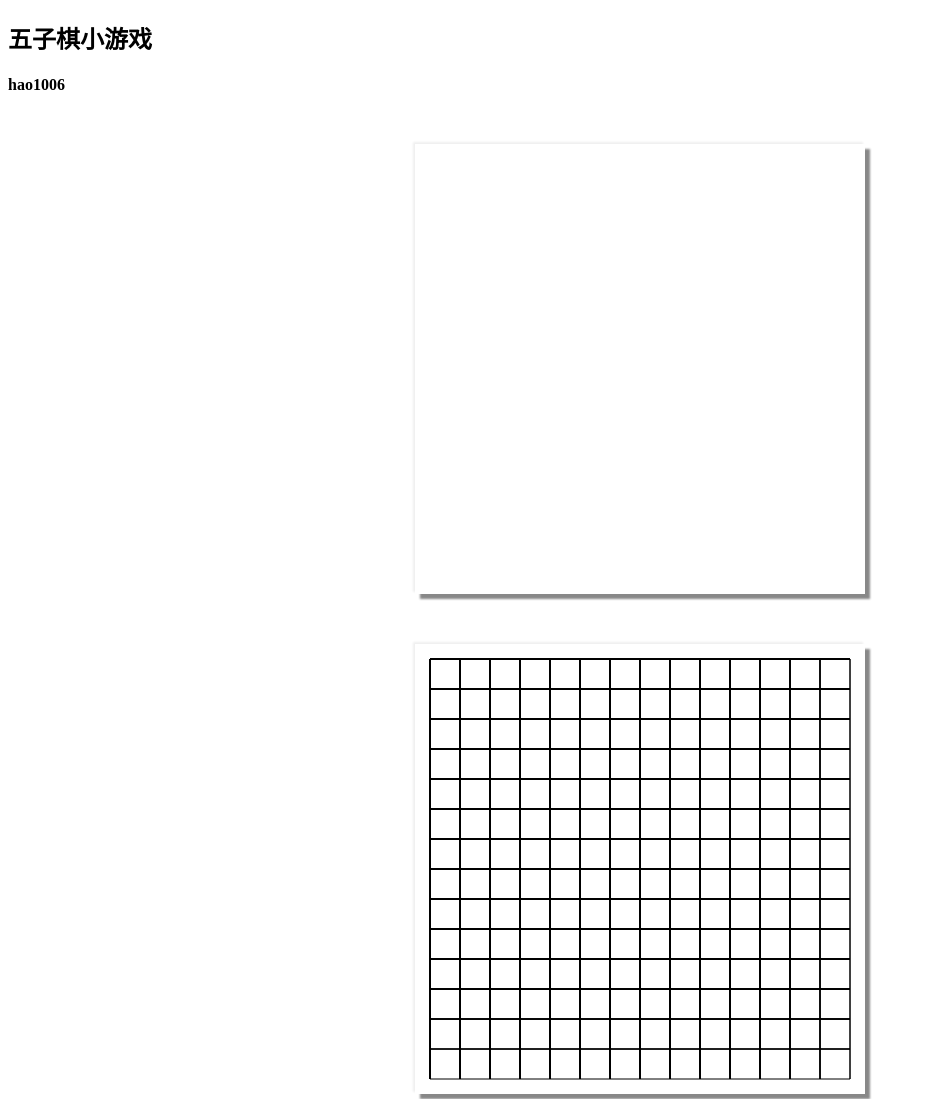
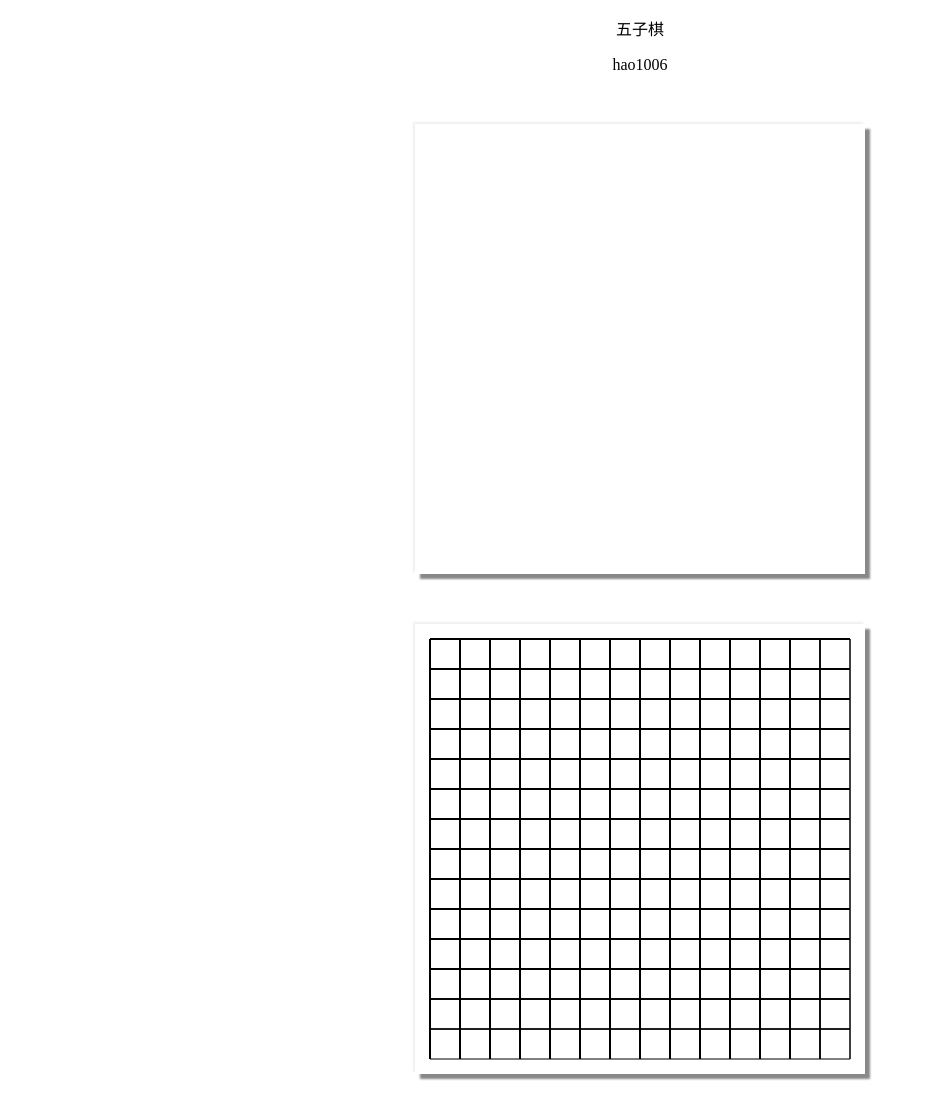
Before and after one commit to Hao1006/wzq, a plain HTML site: page index.html in a window 1280 px wide. Shown: the top 1099 px of the page, without its empty margins (0-926 px from the left). Drawn offline with Linux system fonts and the light colour scheme.

Commit message:
Update index.html

```diff
--- a/index.html
+++ b/index.html
@@ -7,8 +7,8 @@
 </head>
 <body>
     <body>
-        <h2 id="result-wrap">五子棋小游戏</h2>
-        <h4 id="result-wrap">hao1006</h4>
+<p style="text-align:center">五子棋</p>
+<p style="text-align:center">hao1006</p>
         <canvas id="chess" width="450px" height="450px"></canvas>
         <div class="btn-wrap">
             <div id="restart" class="restart">
```
